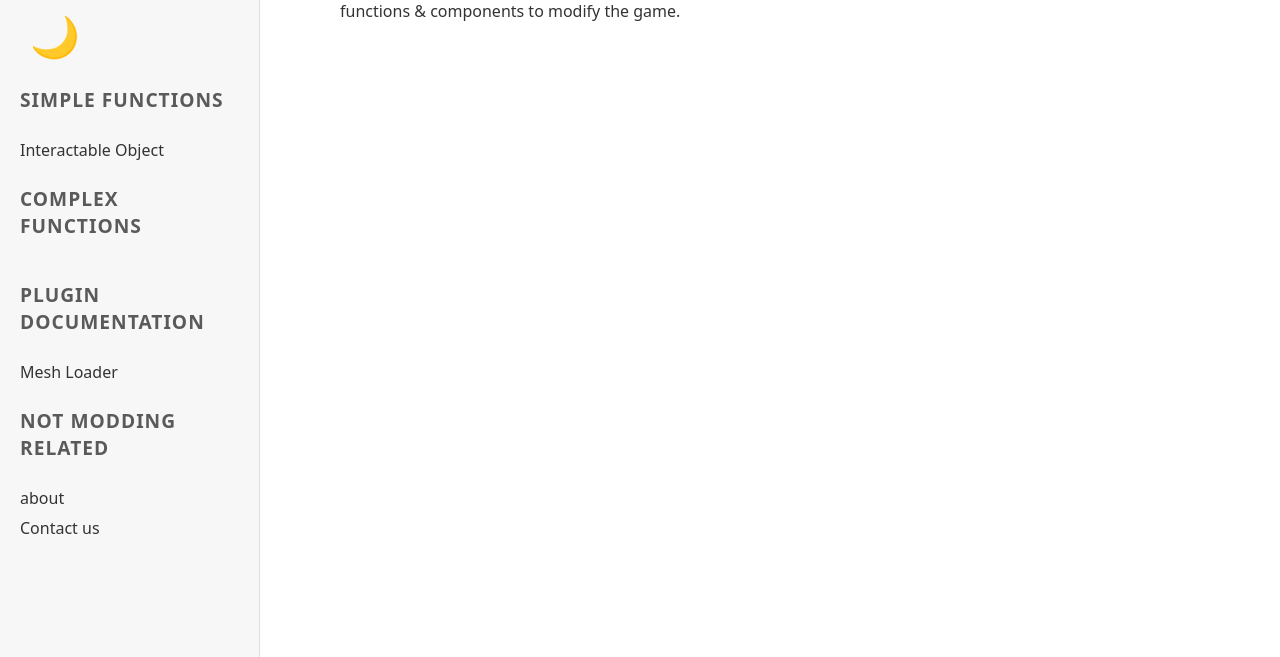
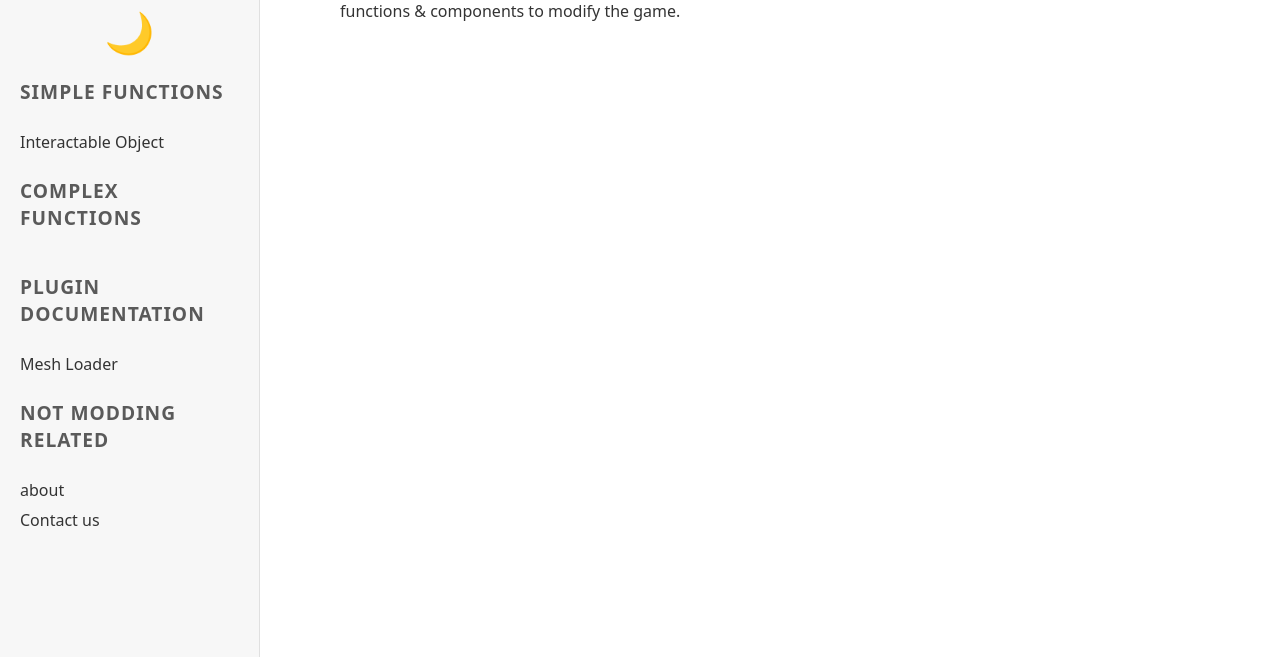
Before and after one commit to samllea1/Schedule-I-Modding-Doc, a plain HTML site: page index.html in a window 1280 px wide. Shown: the part 143-800 px from the top of the page. Drawn offline with nearby package versions, Linux system fonts and the light colour scheme.

Commit message:
more code cleaning

```diff
--- a/index.html
+++ b/index.html
@@ -8,12 +8,14 @@
     <link href="https://cdnjs.cloudflare.com/ajax/libs/prism/1.29.0/themes/prism-tomorrow.min.css" rel="stylesheet" />
     <link rel="stylesheet" href="/Schedule-I-Modding-Doc/stylesheat.css">
     <script src="/Schedule-I-Modding-Doc/main.js"></script>
+    <script src="https://cdnjs.cloudflare.com/ajax/libs/prism/1.29.0/prism.min.js"></script>
+    <script src="https://cdnjs.cloudflare.com/ajax/libs/prism/1.29.0/components/prism-csharp.min.js"></script>
 </head>
 <body>
     <script>onload=onload()</script>
     <nav class="sidebar" style="margin-right: 20px;">
         <a href="/Schedule-I-Modding-Doc/"><img src="/Schedule-I-Modding-Doc/Images/Modding Doc.png" alt="Main page" style="width:100%;height:auto;background-color: transparent;"></a>
-        <button onclick=darkmode() style="border: none;font-size: 40px;background-color: transparent;"id="drkmd" class="theme-toggle">🌙</button>
+        <button onclick=darkmode() id="drkmd" class="theme-toggle">🌙</button>
         <h2>Simple Functions</h2>
         <ul>
             <li><a href="/Schedule-I-Modding-Doc/pages/InteractableObject/">Interactable Object</a></li>
--- a/stylesheat.css
+++ b/stylesheat.css
@@ -51,6 +51,15 @@
             border-radius: 8px;
         }
 
+        .sidebar button {
+            margin-bottom: 20px;
+            background: none;
+            cursor: pointer;
+            border: none;
+            font-size: 40px;
+            background-color: transparent;
+        }
+
         .sidebar h2 { font-size: 1.2rem; margin: 0 0 10px 0; text-transform: uppercase; letter-spacing: 1px; opacity: 0.8; }
         .sidebar ul { list-style: none; padding: 0; }
         .sidebar li { margin-bottom: 8px; }
@@ -78,17 +87,6 @@
             font-size: 0.9em;
         }
 
-        .theme-toggle {
-            margin-bottom: 20px;
-            background: none;
-            border: 1px solid var(--sidebar-border);
-            border-radius: 5px;
-            padding: 5px 10px;
-            cursor: pointer;
-            font-size: 1.2rem;
-            width: fit-content;
-        }
-
         @media (max-width: 768px) {
             body { flex-direction: column; }
             .sidebar { width: 100%; height: auto; position: relative; border-right: none; border-bottom: 1px solid var(--sidebar-border); }
```
Also changed, not shown: pages/About/index.html (+1 -1 lines), pages/Contact/index.html (+1 -1 lines), pages/InteractableObject/index.html (+3 -1 lines), pages/MeshLoader/index.html (+1 -1 lines), pages/default/index.html (+1 -1 lines).
